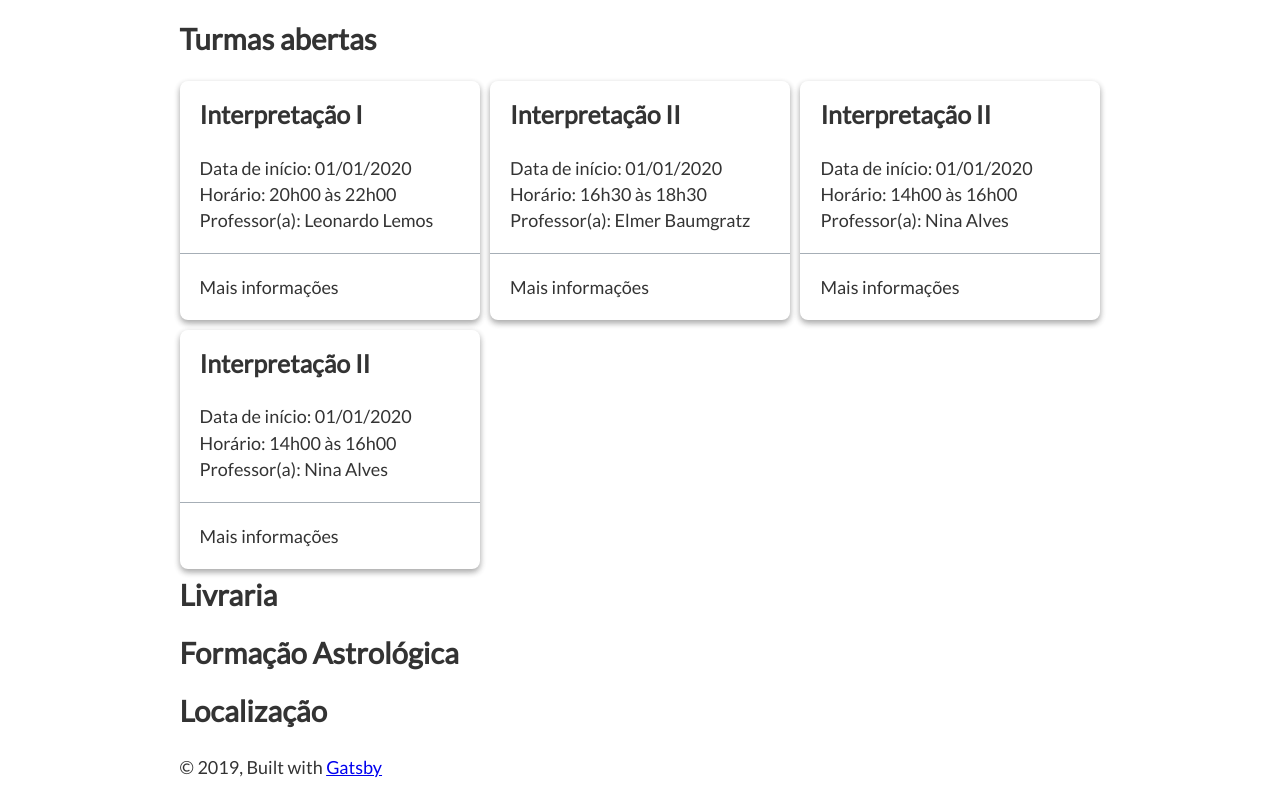
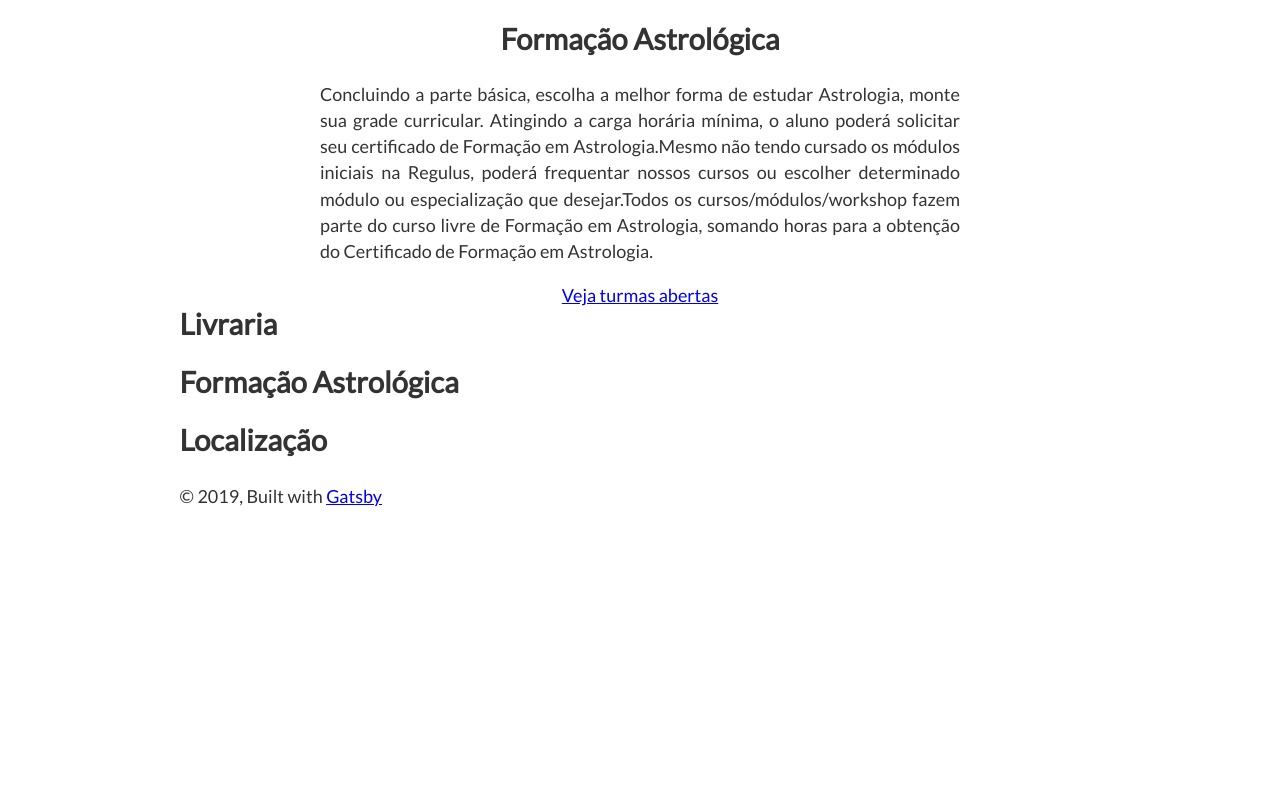
Before and after one commit to jonniebigodes/regulus-site, a Gatsby site: page / in a window 1280 px wide. Shown: the part 100-906 px from the top of the page. After the commit the page ends 800 px from the top, so only its background shows below. Built offline with nearby package versions, Linux system fonts and the light colour scheme; Gatsby itself is replaced by a stand-in of ours.

Commit message:
cria pagina para turmas abertas. Coloca texto padrao de curso na pagina principal

```diff
--- a/src/pages/index.js
+++ b/src/pages/index.js
@@ -2,15 +2,20 @@ import React from "react"
 
 import Layout from "../components/layout"
 import SEO from "../components/seo"
-import Cursos from "../components/cursos"
 import Formacao from "../components/formacao"
 import Localizacao from "../components/localizacao"
 import Livraria from "../components/livraria"
+import { Link } from "gatsby"
+import styles from "./index.module.css"
 
 const IndexPage = () => (
   <Layout>
     <SEO title="Home" />
-    <Cursos />
+    <div className={styles.formacao}>
+      <h2>Formação Astrológica</h2>
+      <p>Concluindo a parte básica, escolha a melhor forma de estudar Astrologia, monte sua grade curricular. Atingindo a carga horária mínima, o aluno poderá solicitar seu certificado de Formação em Astrologia.Mesmo não tendo cursado os módulos iniciais na Regulus, poderá frequentar nossos cursos ou escolher determinado módulo ou especialização que desejar.Todos os cursos/módulos/workshop fazem parte do curso livre de Formação em Astrologia, somando horas para a obtenção do Certificado de Formação em Astrologia.</p>
+      <Link to="/cursos">Veja turmas abertas</Link>
+    </div>
     <Livraria />
     <Formacao />
     <Localizacao />
--- /dev/null
+++ b/src/pages/index.module.css
@@ -0,0 +1,11 @@
+.formacao {
+    display: flex;
+    align-items: center;
+    flex-flow: column;
+    max-width: 640px;
+    margin: auto;
+}
+
+.formacao > p {
+    text-align: justify;
+}
```
Also changed, not shown: src/pages/cursos.js (added, +14 -0 lines).
